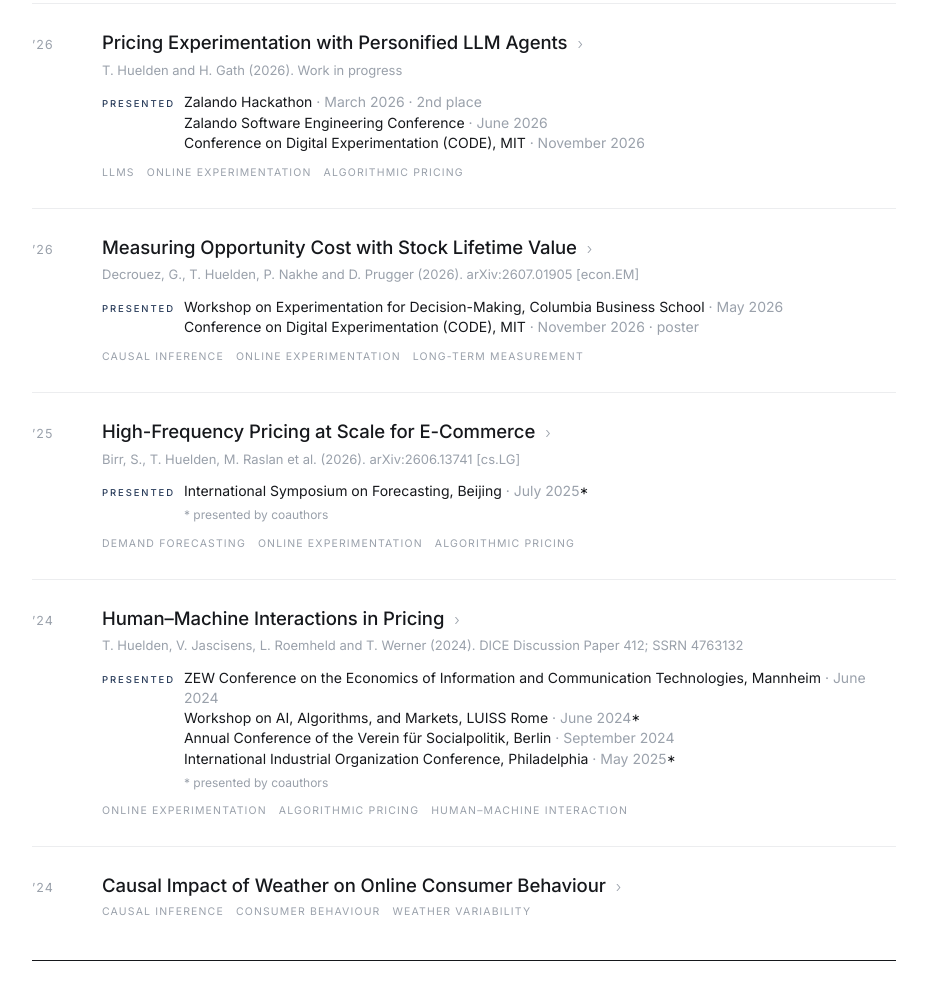
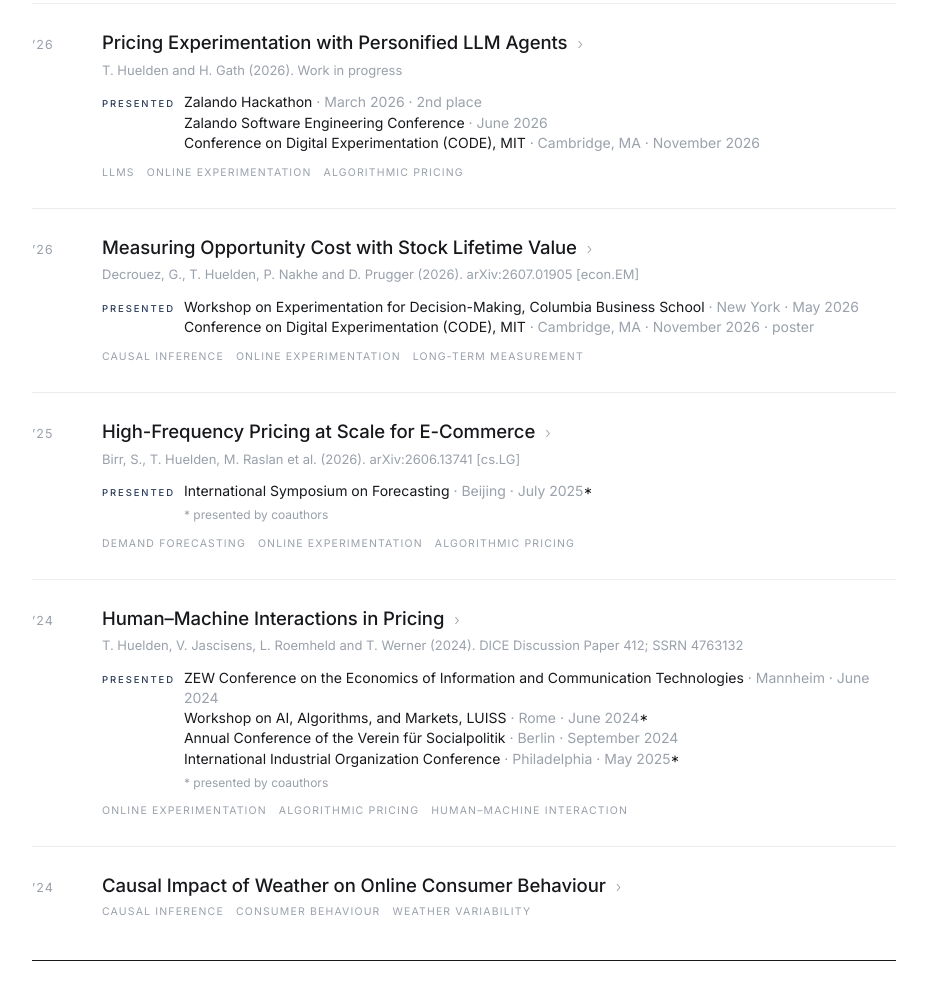
Before and after one commit to thuelden/thuelden.github.io, a plain HTML site: page index.html in a window 1280 px wide. Shown: the part 1117-2108 px from the top of the page, without its empty margins (352-1279 px from the left). Drawn offline with nearby package versions, Linux system fonts and the light colour scheme.

Commit message:
Harmonise talk venues

```diff
--- a/index.html
+++ b/index.html
@@ -289,7 +289,7 @@
             <p class="cite">T. Huelden and H. Gath (2026). Work in progress</p>
             <span class="presented">
               <span class="pl">Presented</span>
-              <span class="pv">Zalando Hackathon <span>· March 2026 · 2nd place</span><br>Zalando Software Engineering Conference <span>· June 2026</span><br>Conference on Digital Experimentation (CODE), MIT <span>· November 2026</span></span>
+              <span class="pv">Zalando Hackathon <span>· March 2026 · 2nd place</span><br>Zalando Software Engineering Conference <span>· June 2026</span><br>Conference on Digital Experimentation (CODE), MIT <span>· Cambridge, MA · November 2026</span></span>
             </span>
             <span class="foot">
               <span class="tags"><span class="tag">LLMs</span><span class="tag">Online experimentation</span><span class="tag">Algorithmic pricing</span></span>
@@ -313,7 +313,7 @@
             <p class="cite">Decrouez, G., T. Huelden, P. Nakhe and D. Prugger (2026). arXiv:2607.01905 [econ.EM]</p>
             <span class="presented">
               <span class="pl">Presented</span>
-              <span class="pv">Workshop on Experimentation for Decision-Making, Columbia Business School <span>· May 2026</span><br>Conference on Digital Experimentation (CODE), MIT <span>· November 2026 · poster</span></span>
+              <span class="pv">Workshop on Experimentation for Decision-Making, Columbia Business School <span>· New York · May 2026</span><br>Conference on Digital Experimentation (CODE), MIT <span>· Cambridge, MA · November 2026 · poster</span></span>
             </span>
             <span class="foot">
               <span class="tags"><span class="tag">Causal inference</span><span class="tag">Online experimentation</span><span class="tag">Long-term measurement</span></span>
@@ -338,7 +338,7 @@
             <p class="cite">Birr, S., T. Huelden, M. Raslan et al. (2026). arXiv:2606.13741 [cs.LG]</p>
             <span class="presented">
               <span class="pl">Presented</span>
-              <span class="pv">International Symposium on Forecasting, Beijing <span>· July 2025</span>*<span class="pnote">* presented by coauthors</span></span>
+              <span class="pv">International Symposium on Forecasting <span>· Beijing · July 2025</span>*<span class="pnote">* presented by coauthors</span></span>
             </span>
             <span class="foot">
               <span class="tags"><span class="tag">Demand forecasting</span><span class="tag">Online experimentation</span><span class="tag">Algorithmic pricing</span></span>
@@ -363,7 +363,7 @@
             <p class="cite">T. Huelden, V. Jascisens, L. Roemheld and T. Werner (2024). DICE Discussion Paper 412; SSRN 4763132</p>
             <span class="presented">
               <span class="pl">Presented</span>
-              <span class="pv">ZEW Conference on the Economics of Information and Communication Technologies, Mannheim <span>· June 2024</span><br>Workshop on AI, Algorithms, and Markets, LUISS Rome <span>· June 2024</span>*<br>Annual Conference of the Verein für Socialpolitik, Berlin <span>· September 2024</span><br>International Industrial Organization Conference, Philadelphia <span>· May 2025</span>*<span class="pnote">* presented by coauthors</span></span>
+              <span class="pv">ZEW Conference on the Economics of Information and Communication Technologies <span>· Mannheim · June 2024</span><br>Workshop on AI, Algorithms, and Markets, LUISS <span>· Rome · June 2024</span>*<br>Annual Conference of the Verein für Socialpolitik <span>· Berlin · September 2024</span><br>International Industrial Organization Conference <span>· Philadelphia · May 2025</span>*<span class="pnote">* presented by coauthors</span></span>
             </span>
             <span class="foot">
               <span class="tags"><span class="tag">Online experimentation</span><span class="tag">Algorithmic pricing</span><span class="tag">Human–machine interaction</span></span>
```
